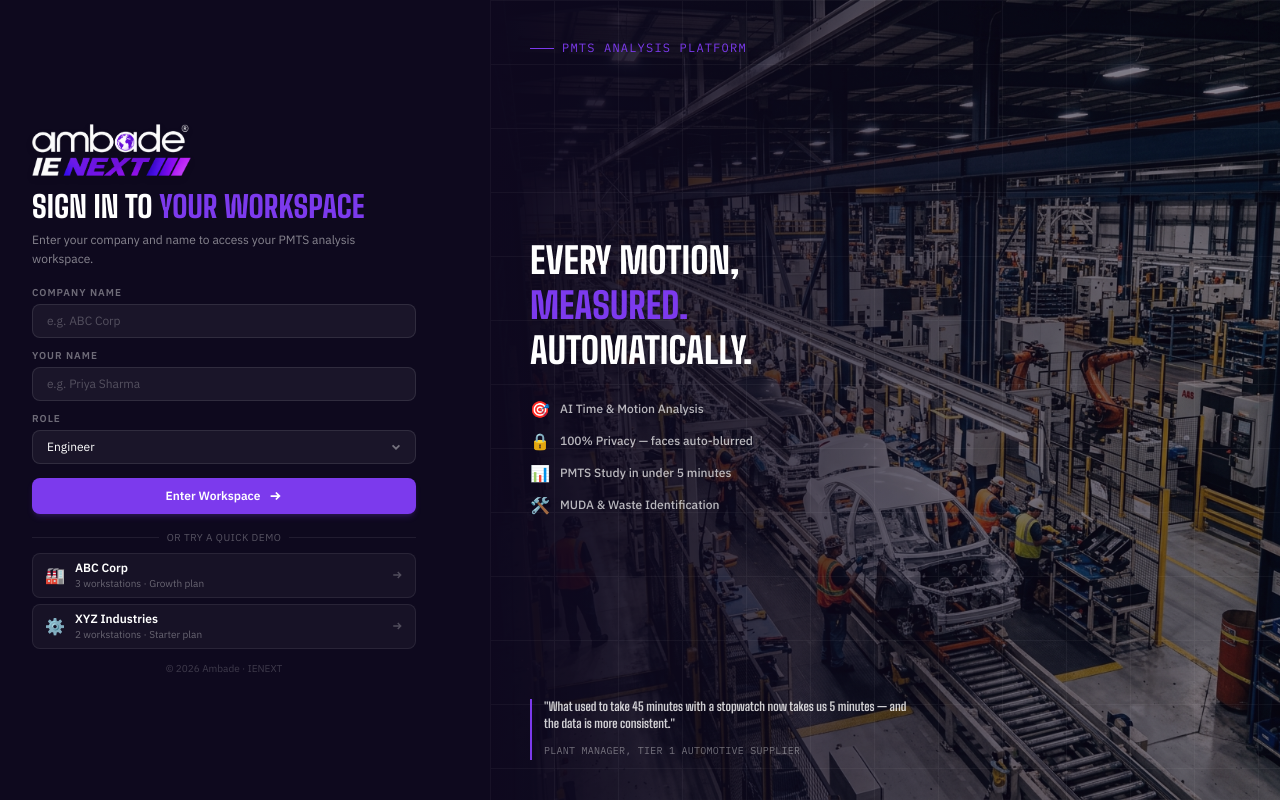
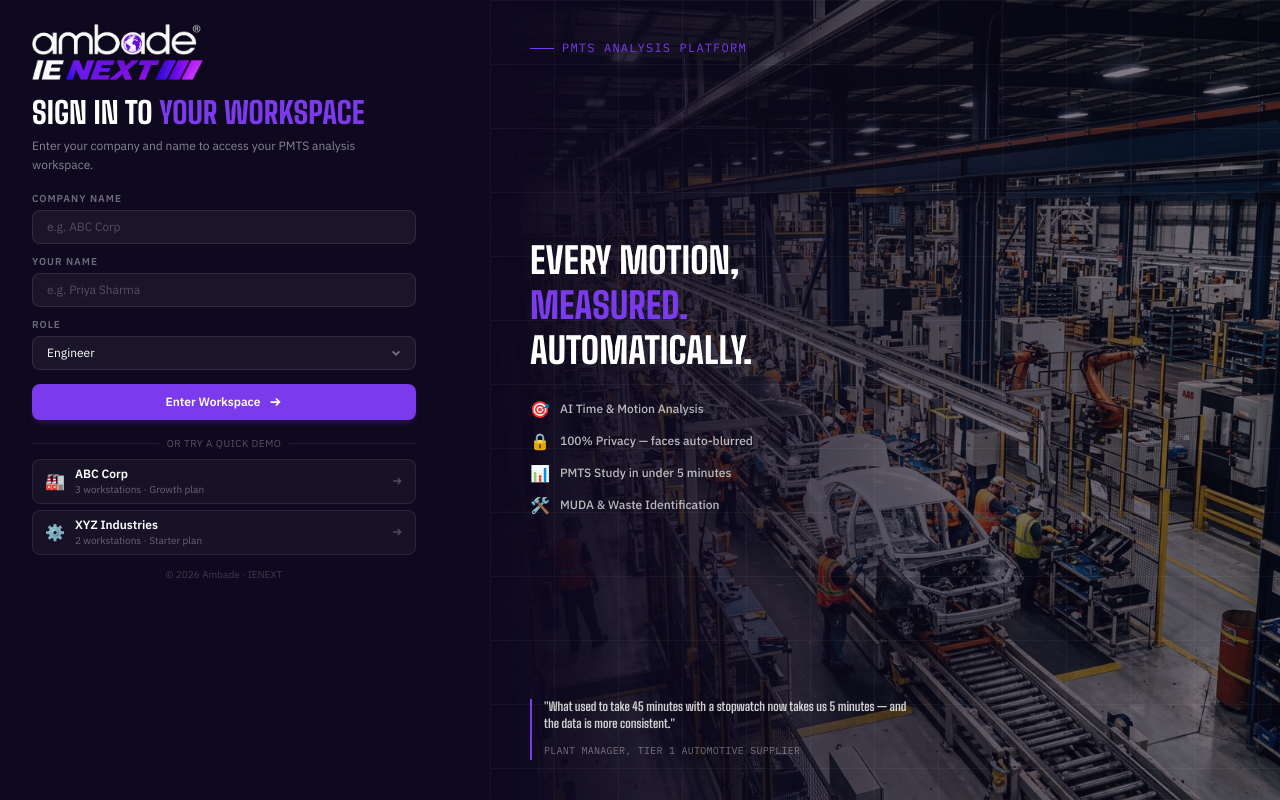
Before and after one commit to SWAYAMPATEL30/FactoryAnalysis, a React (Vite) app in the folder frontend/: page /login in a window 1280 px wide. Built offline with nearby package versions, Linux system fonts and the light colour scheme.

Commit message:
style: move logo higher up on login page to eliminate empty top space

```diff
--- a/frontend/src/pages/auth/LoginPage.tsx
+++ b/frontend/src/pages/auth/LoginPage.tsx
@@ -49,7 +49,7 @@ export function LoginPage() {
     <div className="h-screen max-h-screen w-full flex flex-col lg:flex-row bg-navy overflow-hidden">
 
       {/* ── Left Panel: Form ─────────────────────────────────────── */}
-      <div className="flex flex-col justify-between w-full lg:w-[460px] xl:w-[490px] shrink-0 px-6 sm:px-8 py-5 lg:py-6 relative z-10 h-full overflow-y-auto lg:overflow-hidden">
+      <div className="flex flex-col justify-between w-full lg:w-[460px] xl:w-[490px] shrink-0 px-6 sm:px-8 pt-4 pb-4 lg:pt-6 lg:pb-5 relative z-10 h-full overflow-y-auto lg:overflow-hidden">
 
         {/* Background grid texture on mobile only */}
         <div
@@ -60,14 +60,14 @@ export function LoginPage() {
           }}
         />
 
-        <div className="relative w-full max-w-sm mx-auto lg:mx-0 my-auto">
+        <div className="relative w-full max-w-sm mx-auto lg:mx-0">
 
           {/* ── Logo ── */}
-          <div className="mb-3">
+          <div className="mb-3.5">
             <img
               src="/images/combined_brand.png"
               alt="ambade IENEXT"
-              className="h-[52px] w-auto object-contain self-start shrink-0 filter drop-shadow-md"
+              className="h-[56px] w-auto object-contain self-start shrink-0 filter drop-shadow-md"
             />
           </div>
 
```
